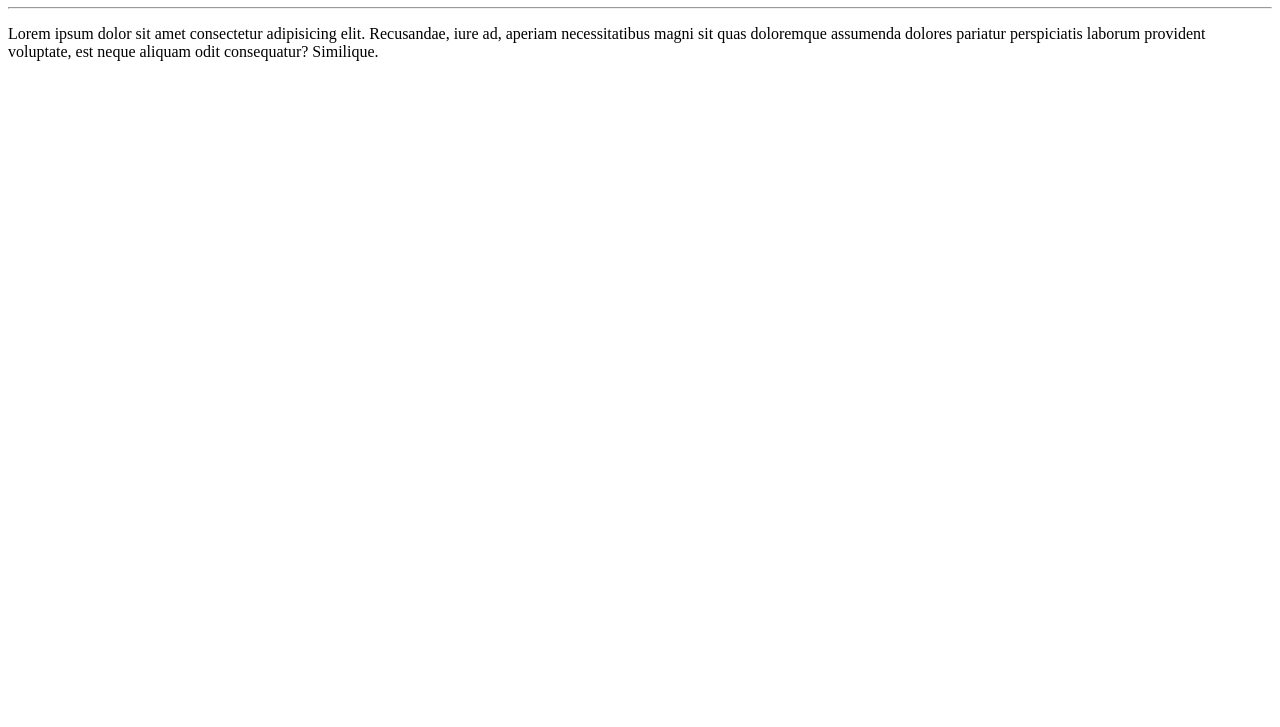
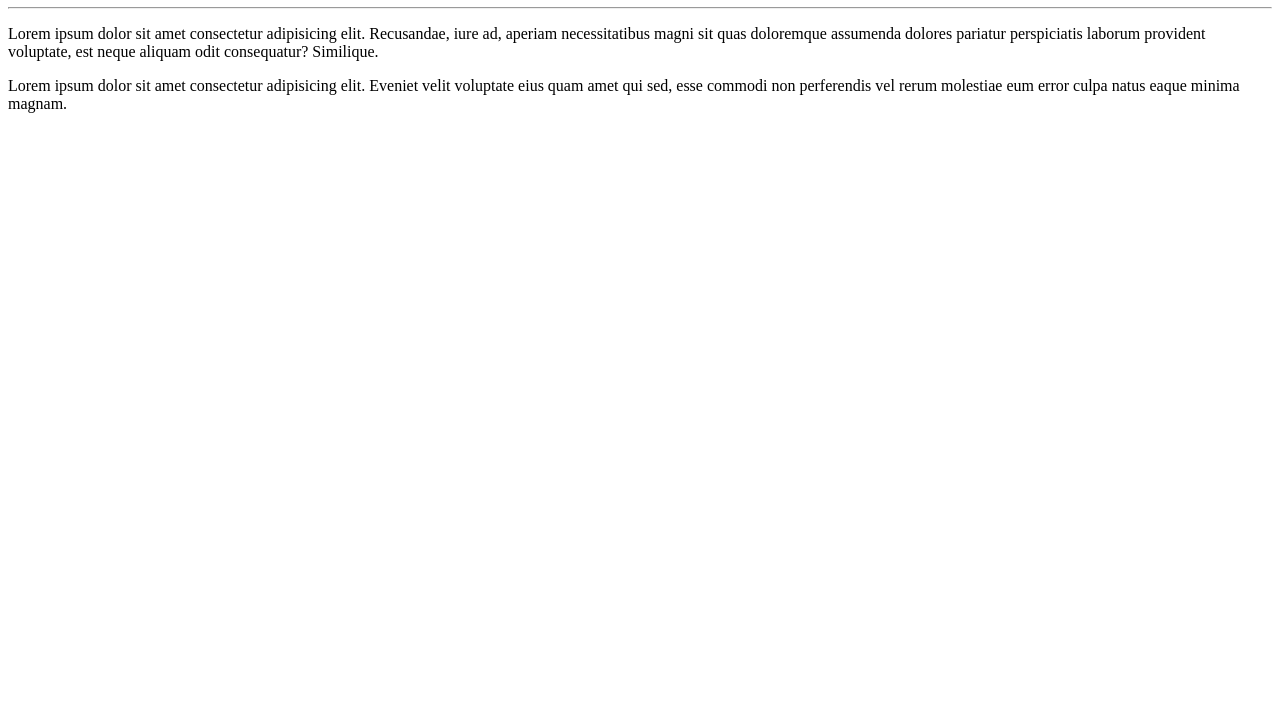
Before and after one commit to lorenzoantico/Ola-Mundo, a plain HTML site: page siteexemplo/index.html in a window 1280 px wide. Shown: the part 73-800 px from the top of the page. Drawn offline with Linux system fonts and the light colour scheme.

Commit message:
Adicionei um paragrafo

```diff
--- a/siteexemplo/index.html
+++ b/siteexemplo/index.html
@@ -10,6 +10,7 @@
     <h1>Olá, Mundo!</h1>
     <hr>
     <p>Lorem ipsum dolor sit amet consectetur adipisicing elit. Recusandae, iure ad, aperiam necessitatibus magni sit quas doloremque assumenda dolores pariatur perspiciatis laborum provident voluptate, est neque aliquam odit consequatur? Similique.</p>
+    <p>Lorem ipsum dolor sit amet consectetur adipisicing elit. Eveniet velit voluptate eius quam amet qui sed, esse commodi non perferendis vel rerum molestiae eum error culpa natus eaque minima magnam.</p>
 
 
 
```
